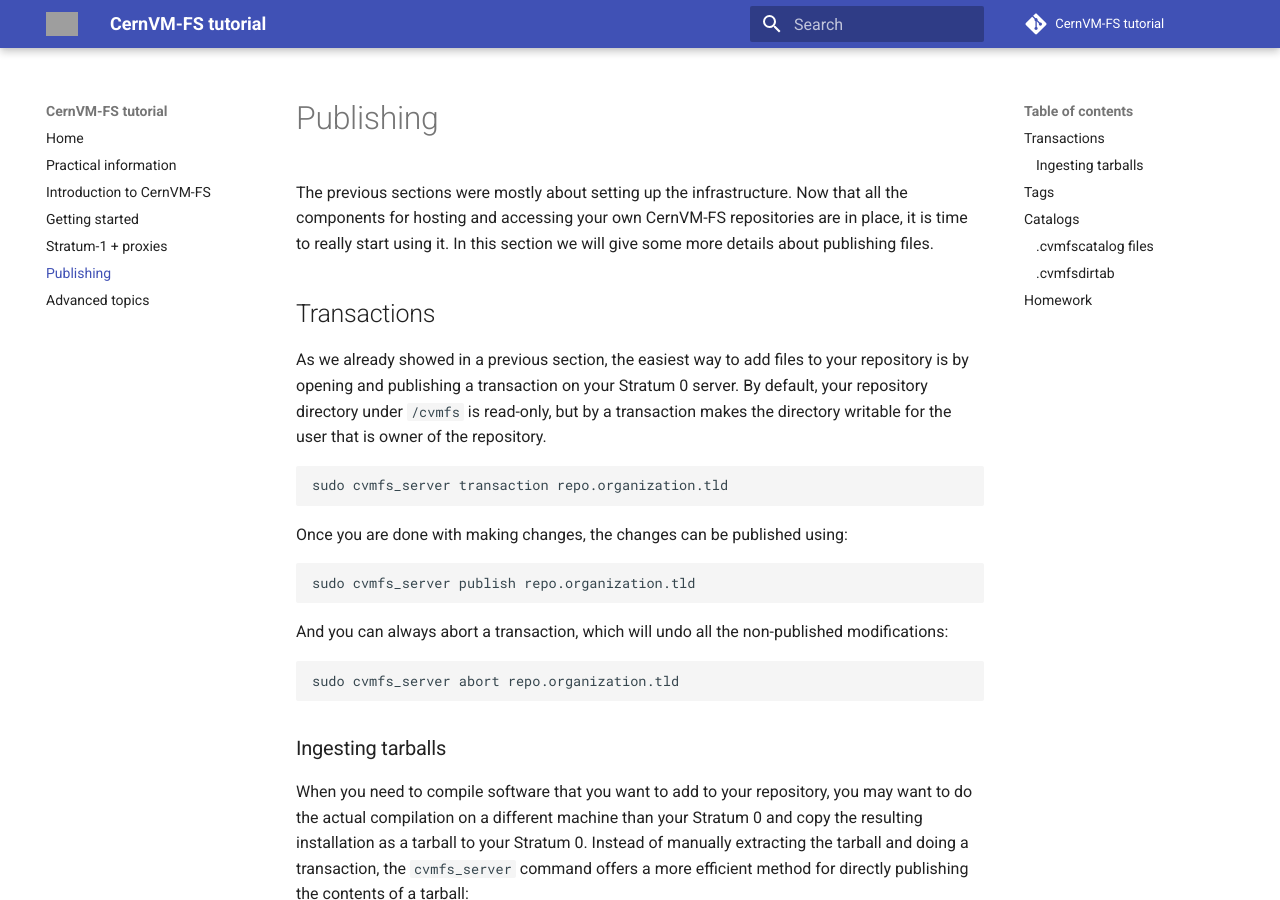
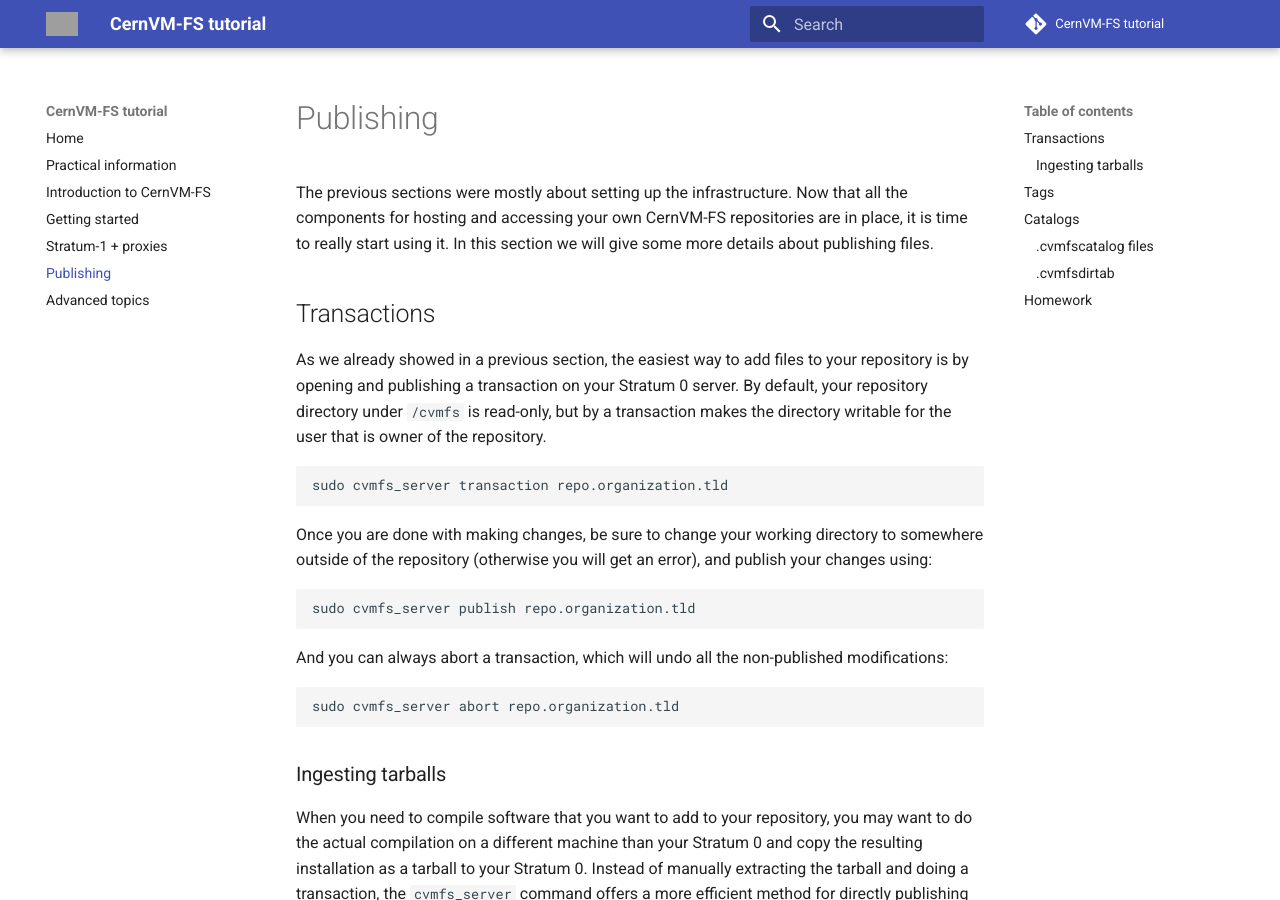
Before and after one commit to cvmfs-contrib/cvmfs-tutorial-2021, an MkDocs documentation site: the page built from docs/04_publishing.md, in a window 1280 px wide and 900 px high. Built offline with MkDocs 1.6.1 and Material for MkDocs 9.7.7, drawn with Linux system fonts in a browser that asks for light colours; comment, search, counter and statistics services are not loaded; grey boxes are pictures that could not be loaded.

Commit message:
add note about changing the cwd when publishing

````diff
--- a/docs/04_publishing.md
+++ b/docs/04_publishing.md
@@ -11,7 +11,8 @@
 sudo cvmfs_server transaction repo.organization.tld
 ```
 
-Once you are done with making changes, the changes can be published using:
+Once you are done with making changes, be sure to change your working directory to somewhere outside of the
+repository (otherwise you will get an error), and publish your changes using:
 ```
 sudo cvmfs_server publish repo.organization.tld
 ```
````
